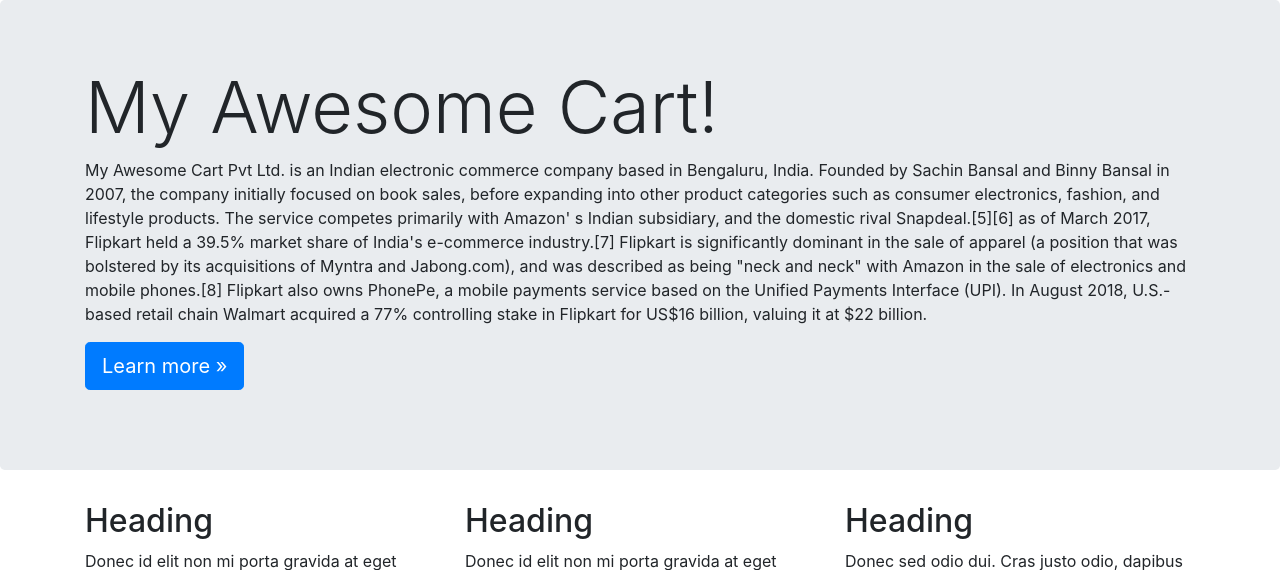
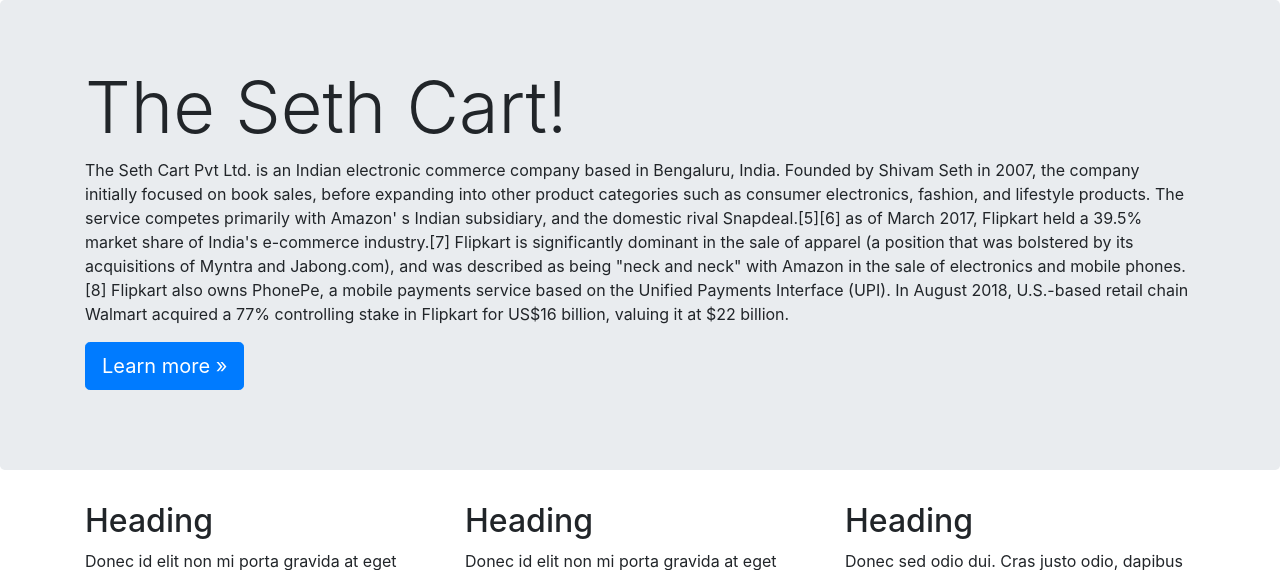
Before and after one commit to Shivamsethss82/SETH_CART, a Django app: page /shop/about/ in a window 1280 px wide. Shown: the part 56-626 px from the top of the page. Run offline with Django 4.2, Linux system fonts and the light colour scheme; some libraries are stand-ins or nearby versions.

Commit message:
Change About Page

```diff
--- a/shop/templates/shop/about.html
+++ b/shop/templates/shop/about.html
@@ -7,8 +7,8 @@
 
   <div class="jumbotron">
     <div class="container">
-      <h1 class="display-3">My Awesome Cart!</h1>
-      <p>My Awesome Cart Pvt Ltd. is an Indian electronic commerce company based in Bengaluru, India. Founded by Sachin Bansal and Binny Bansal in 2007, the company initially focused on book sales, before expanding into other product categories such as consumer electronics, fashion, and lifestyle products.
+      <h1 class="display-3">The Seth Cart!</h1>
+      <p>The Seth Cart Pvt Ltd. is an Indian electronic commerce company based in Bengaluru, India. Founded by Shivam Seth in 2007, the company initially focused on book sales, before expanding into other product categories such as consumer electronics, fashion, and lifestyle products.
 
 The service competes primarily with Amazon' s Indian subsidiary, and the domestic rival Snapdeal.[5][6] as of March 2017, Flipkart held a 39.5% market share of India's e-commerce industry.[7] Flipkart is significantly dominant in the sale of apparel (a position that was bolstered by its acquisitions of Myntra and Jabong.com), and was described as being "neck and neck" with Amazon in the sale of electronics and mobile phones.[8] Flipkart also owns PhonePe, a mobile payments service based on the Unified Payments Interface (UPI).
 
```
